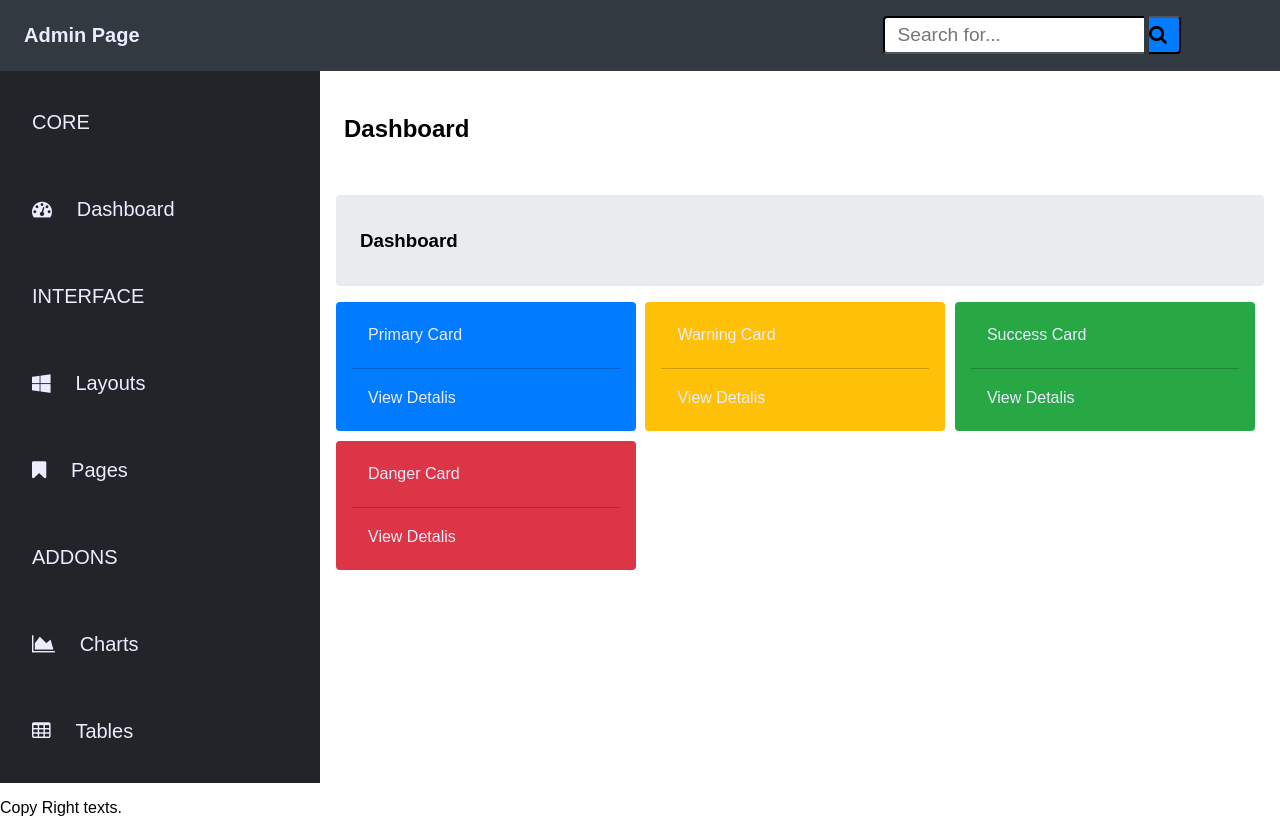
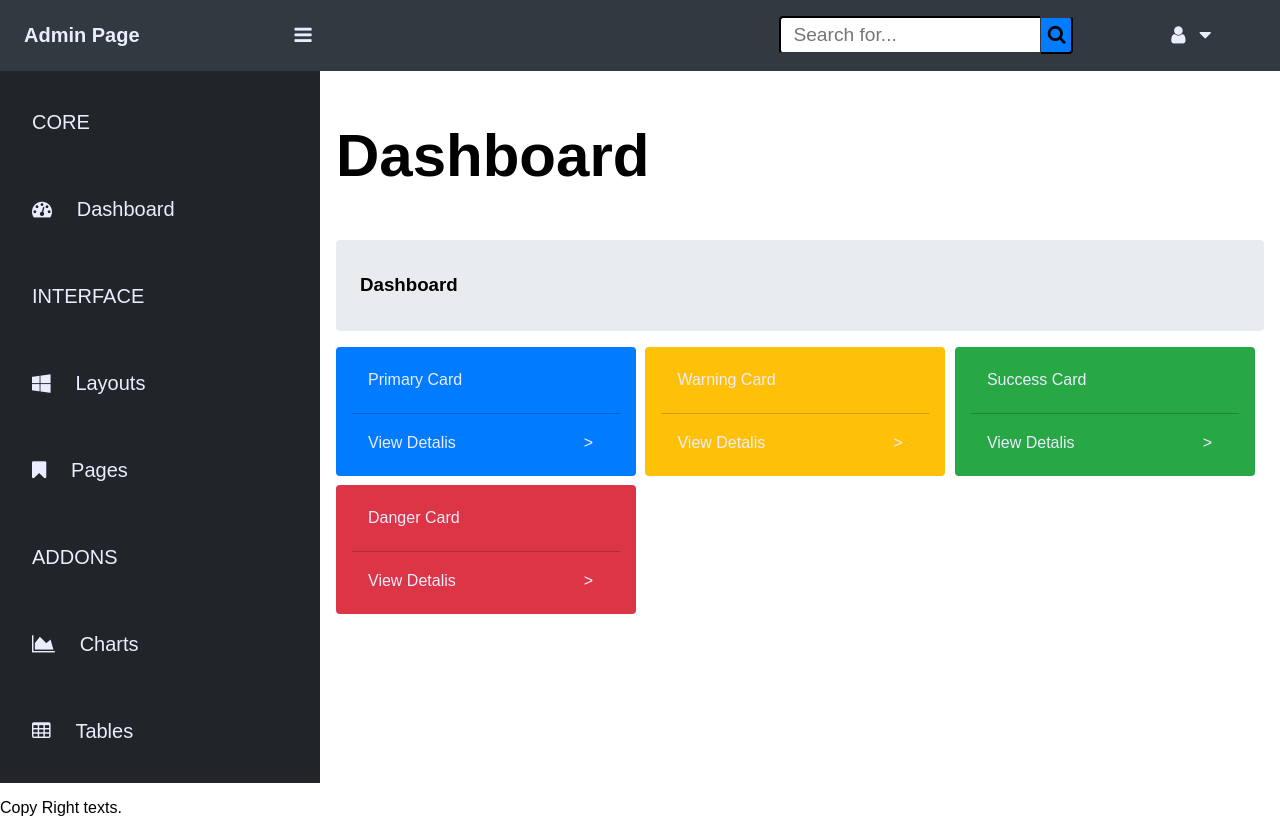
Before and after one commit to szawary/project-css3-002-admin-template, a plain HTML site: page index.html in a window 1280 px wide. Drawn offline with Linux system fonts and the light colour scheme.

Commit message:
design véglegesítés

```diff
--- a/assets/css/style.css
+++ b/assets/css/style.css
@@ -7,7 +7,6 @@ body {
 }
 
 .header--dark {
-    align-items: stretch;
     background-color: rgb(51,57,64);
     color: rgb(236,236,266);
     display: flex;
@@ -19,19 +18,28 @@ body {
     display: inline;
     flex-grow: 2;
     font-size: 1.25rem;
-    float: left;
-    width: 25%;
     margin: 1.5rem;
 }
 
 .header__main {
-    flex-grow: 10;
+    display: inline;
+    flex-grow: 8;
+    font-size: 1.25rem;
+    margin: 1.5rem;
 }
 
 .header__search {
     display: inline;
+    flex-grow: 1;
+    font-size: 1.25rem;
     margin: 1rem;
-    flex-grow: 2;
+}
+
+.header__icon {
+    display: inline;
+    flex-grow: 1;
+    font-size: 1.25rem;
+    margin: 1.5rem;
 }
 
 .search__input {
@@ -39,9 +47,8 @@ body {
     border-top-left-radius: 4px;
     border-right: 0;
     padding: .375rem 0 .375rem .75rem;
+    border-color: rgb(51,57,64);
     font-size: 1.2rem;
-    border-color: rgb(0,0,0);
-    transition: border-color .3s;
 }
 
 .search__btn {
@@ -49,21 +56,24 @@ body {
     border-bottom-right-radius: 4px;
     border-top-right-radius: 4px;
     border-left: 0;
+    margin-left: -1.5%;
     padding: .375rem .75rem .375rem 0;
     font-size: 1.2rem;
-    border-color: rgb(0,0,0);
-    transition-property: border;
-    transition-duration: .3s;
+    border-color: rgb(51,57,64);
+    cursor: pointer;
 }
 
 .search__input:hover, .search__btn:hover {
     border-color: rgb(128,189,255);
+    transition-duration: .3s;
+    transition-property: border;
 }
 
 .content__header {
     display: block;
-    padding: 1rem;
-    margin: .5rem;
+    padding: 0 .5rem;
+    margin: 0 .5rem;
+    font-size: 2.5rem;
 }
 
 aside {
@@ -87,6 +97,12 @@ li {
 .fa {
     margin-right: 10%;
 }
+
+.fa.fa-search {
+    margin: 0;
+    margin-left: 40%;
+}
+
 .content {
     position: relative;
     float: right;
@@ -139,28 +155,30 @@ a, a:link, a:visited, a:hover, a:active {
 .card__top {
     padding: .25rem 1rem;
     margin: .25rem 1rem;
+    transition: background-color .3s;
 }
 .card__bottom {
     padding: .25rem 1rem;
     margin: .25rem 1rem;
+    transition: background-color .3s;
     border-top: rgb( 0, 0, 0, .2 ) solid 1px;
 }
 
+.span {
+    position: relative;
+    left: 8rem;
+}
 .main__card--blue {
     background-color: rgb(1,123,255);
-    transition-duration: .3s;
 }
 .main__card--yellow {
     background-color: rgb(255,193,7);
-    transition-duration: .3s;
 }
 .main__card--green {
     background-color: rgb(40,167,69);
-    transition-duration: .3s;
 }
 .main__card--red {
     background-color: rgb(220,53,69);
-    transition-duration: .3s;
 }
 
 footer {
--- a/index.html
+++ b/index.html
@@ -12,13 +12,17 @@
 <body>
     <header class="header--dark">
         <h3 class="header__title">Admin Page</h3>
-        <div class="header__main"></div>
+        <div class="header__main"><i class="fa fa-bars"></i></div>
         <div class="header__search">
             <form action="">
                 <label for="search"></label>
                 <input class="search__input" type="text" id="search" placeholder="Search for...">
                 <button class="search__btn" type="submit"><i class="fa fa-search"></i></button>
             </form>
+        </div>
+        <div class="header__icon">
+            <i class="fa fa-user"></i>
+            <i class="fa fa-caret-down"></i>
         </div>
     </header>
 
@@ -57,7 +61,7 @@
                         <p>Primary Card</p>
                     </div>
                     <div class="card__bottom">
-                        <p>View Detalis</p>
+                        <p>View Detalis<span class="span">></span></p>
                     </div>
                 </div>
                 <div class="main__card main__card--yellow">
@@ -65,7 +69,7 @@
                         <p>Warning Card</p>
                     </div>
                     <div class="card__bottom">
-                        <p>View Detalis</p>
+                        <p>View Detalis<span class="span">></span></p>
                     </div>
                 </div>
                 <div class="main__card main__card--green">
@@ -73,7 +77,7 @@
                         <p>Success Card</p>
                     </div>
                     <div class="card__bottom">
-                        <p>View Detalis</p>
+                        <p>View Detalis<span class="span">></span></p>
                     </div>
                 </div>
                 <div class="main__card main__card--red">
@@ -81,7 +85,7 @@
                         <p>Danger Card</p>
                     </div>
                     <div class="card__bottom">
-                        <p>View Detalis</p>
+                        <p>View Detalis<span class="span">></span></p>
                     </div>
                 </div>
             </div>
```
